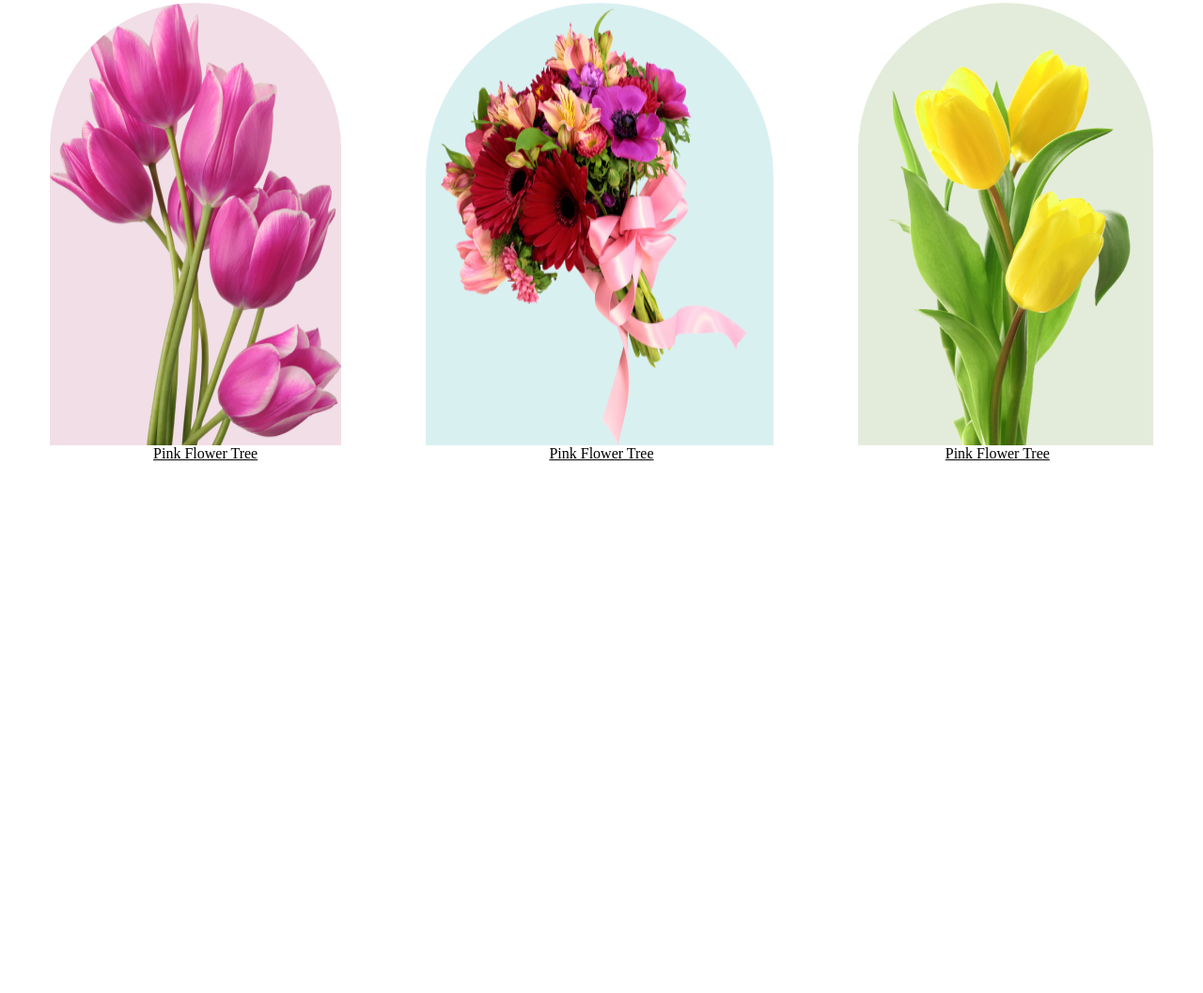
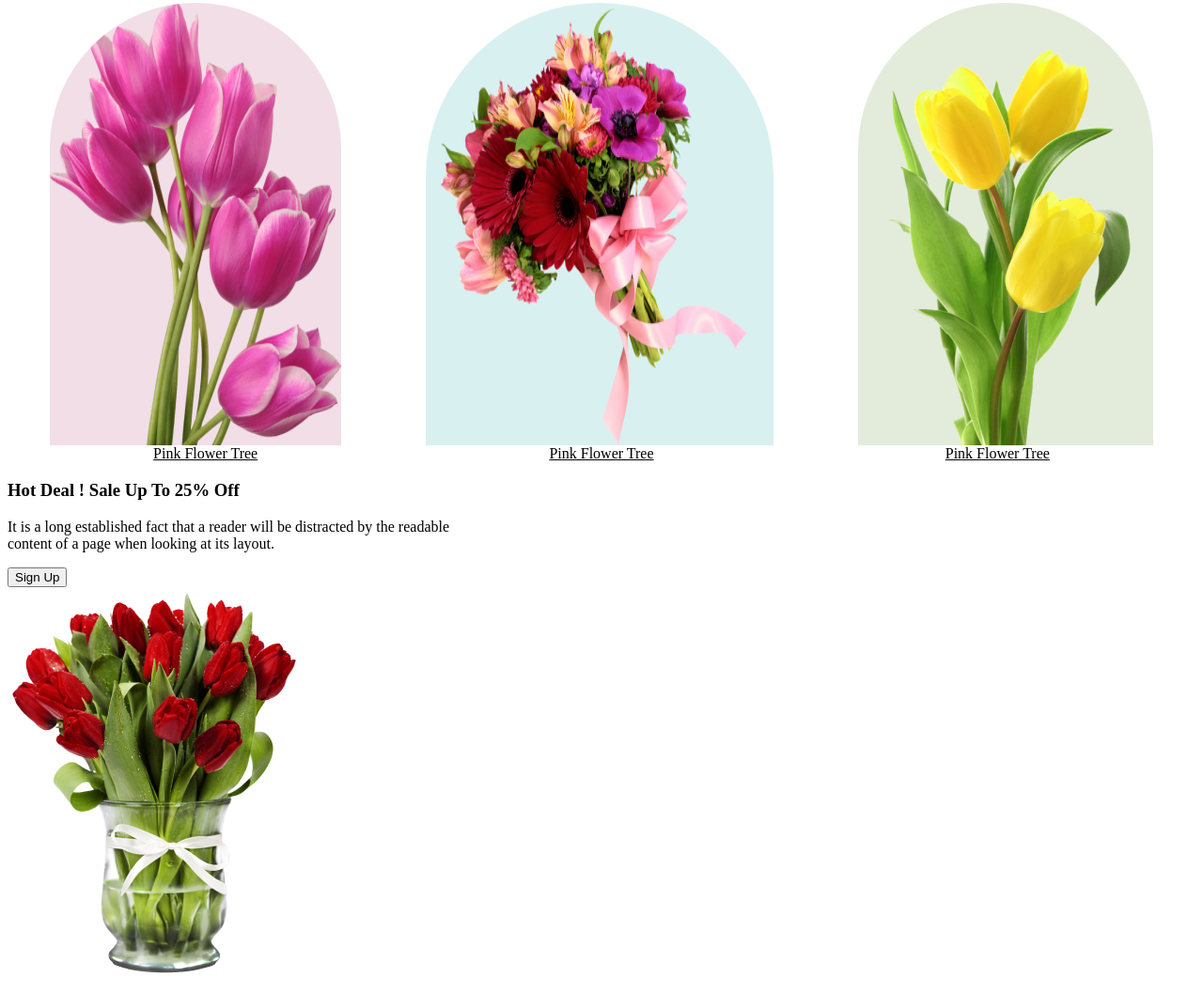
Before and after one commit to giash459/my-first-assignment, a plain HTML site: page index.html in a window 1280 px wide. Shown: the part 1203-2260 px from the top of the page at 94% size. Before the commit the page ends 1703 px from the top, so only its background shows below. Drawn offline with Linux system fonts and the light colour scheme.

Commit message:
added section title

```diff
--- a/index.html
+++ b/index.html
@@ -18,7 +18,6 @@
                      content of a page when looking at its layout. The point of using Lorem Ipsum is <br/>
                       that it has a more-or-less normal distribution of letters.</p>
                 <button class="btn">Shop Now</button>
-            </div class="nav-container">
             <div class="banner-photo">
                 <img class="banner-img" src="./images/pngwing 10.png" alt="" />
                 </div>
@@ -48,6 +47,18 @@
                 <u>Pink Flower Tree</u>
             </div>
             </section>
+            <section>
+                <div class="hot-deal">
+                    <h3 class="section-title">Hot Deal ! Sale Up To 25% Off</h3>
+                    <p class="section-description">It is a long established fact that a reader will be distracted by the readable <br>
+                        content of a page when looking at its layout.</p>
+                    <button class="btn-2">Sign Up</button>
+                    </div>
+                <div class="banner-photo-2">
+                    <img class="banner-img-2" src="./images/pngwing 8.png" alt="" />
+                </div>
+            </section>
+
 
     </main>
     <footer></footer>
--- a/style.css
+++ b/style.css
@@ -1,7 +1,6 @@
 .banner-img{
     width: 335px;
-    height: 850px;
-    padding: 30px 30px 0px 150px;
+    height: 400px;
 }
 .banner-container{
     display: flex;
```
